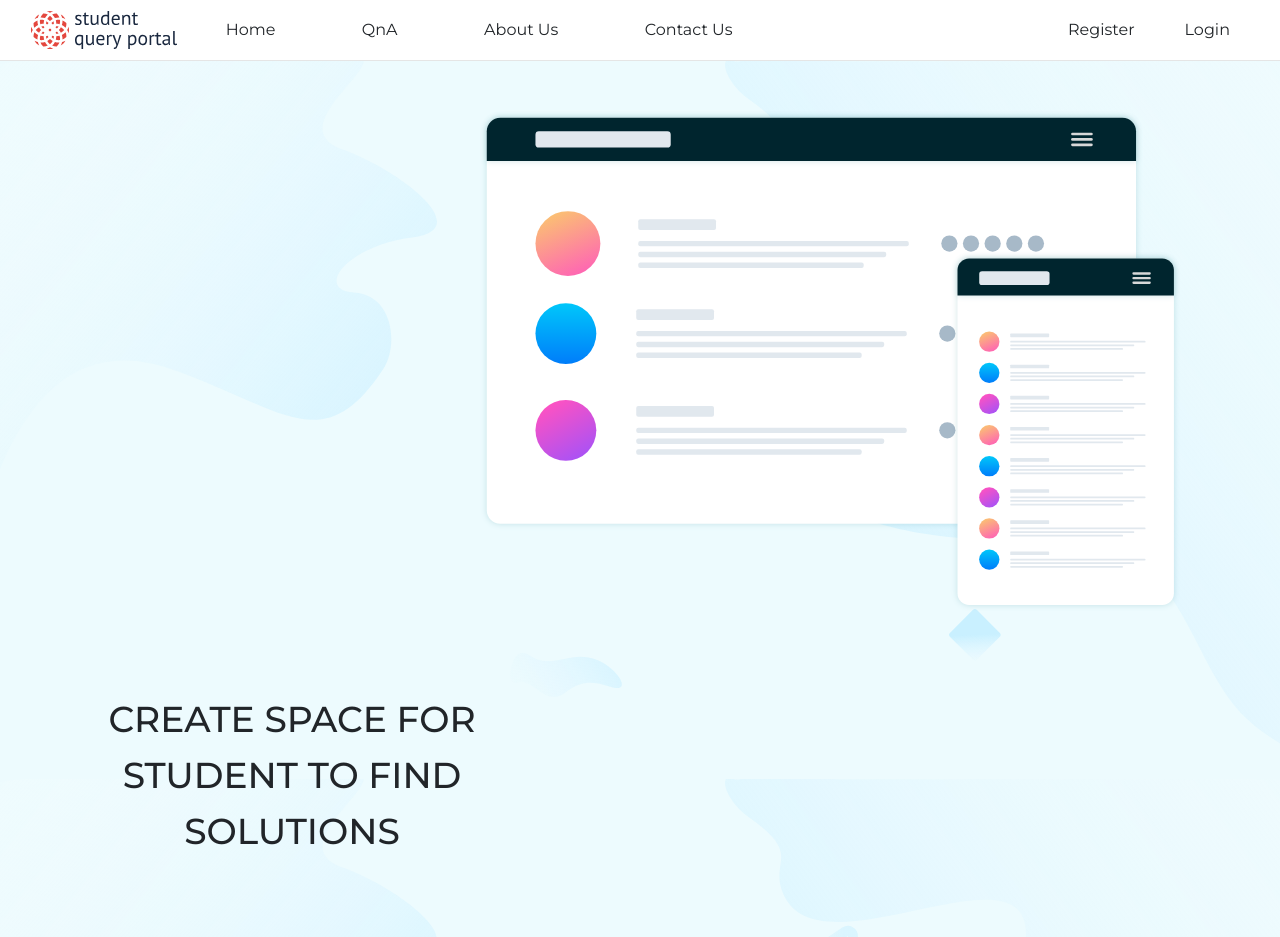
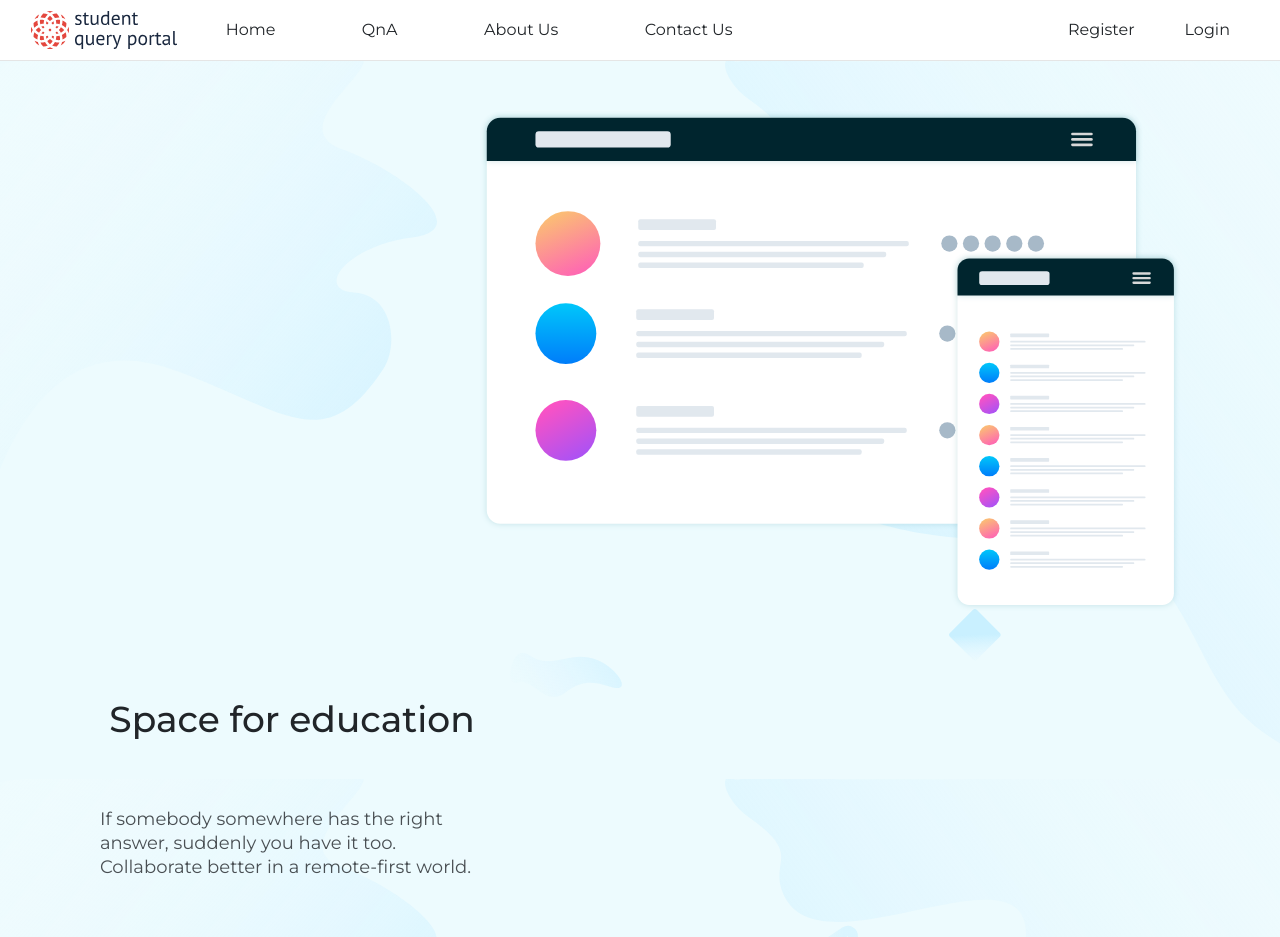
Before and after one commit to piyush-nadoda/student-query-portal, a React (Create React App) app: page / in a window 1280 px wide. Shown: the top 937 px of the page. Built offline with nearby package versions, Linux system fonts and the light colour scheme; no server answers.

Commit message:
lorem removed

```diff
--- a/src/components/Pages/Home.jsx
+++ b/src/components/Pages/Home.jsx
@@ -7,7 +7,7 @@ import "../Style/home.css";
 import fc from "../Images/illustration-flowing-conversation.svg";
 import gt from "../Images/illustration-grow-together.svg";
 import yu from "../Images/illustration-your-users.svg";
-import im from '../Images/illustration-mockups.svg'
+import im from "../Images/illustration-mockups.svg";
 
 const Home = ({ history }) => {
   const dispatch = useDispatch();
@@ -25,17 +25,15 @@ const Home = ({ history }) => {
       <div>
         <div className="home-container-top">
           <div className="home-container-mockup">
-            <img
-              className="home-mockup"
-              src={im}
-              alt=""
-            />
+            <img className="home-mockup" src={im} alt="" />
             <div className="home-container-mockup-text">
               <h1 className="home-mockup-heading">
-                CREATE SPACE FOR STUDENT TO FIND SOLUTIONS
+                {/* CREATE SPACE FOR STUDENT TO FIND SOLUTIONS */}
+                Space for education
               </h1>
               <p className="home-mockup-subheading">
-
+                If somebody somewhere has the right answer, suddenly you have it
+                too. Collaborate better in a remote-first world.
               </p>
               {/* <button className="home-mockup-btn">Get Started For Free</button> */}
             </div>
@@ -52,15 +50,15 @@ const Home = ({ history }) => {
           <img className="home-fc-mockup" src={fc} alt="" />
           <h1 className="home-fc-heading">Keep community at our center</h1>
           <p className="home-fc-text">
-            Community is at the heart of everything we do. Nurture healthy communities where everyone is encouraged to learn and give back.
+            Community is at the heart of everything we do. Nurture healthy
+            communities where everyone is encouraged to learn and give back.
           </p>
         </div>
         <div className="home-container-your-users">
           <img className="home-yu-mockup" src={yu} alt="" />
           <h1 className="home-yu-heading">Our Users</h1>
           <p className="home-yu-text">
-            Once signed in to our app,
-            users can start posting immediately.
+            Once signed in to our app, users can start posting immediately.
           </p>
         </div>
       </div>
```
